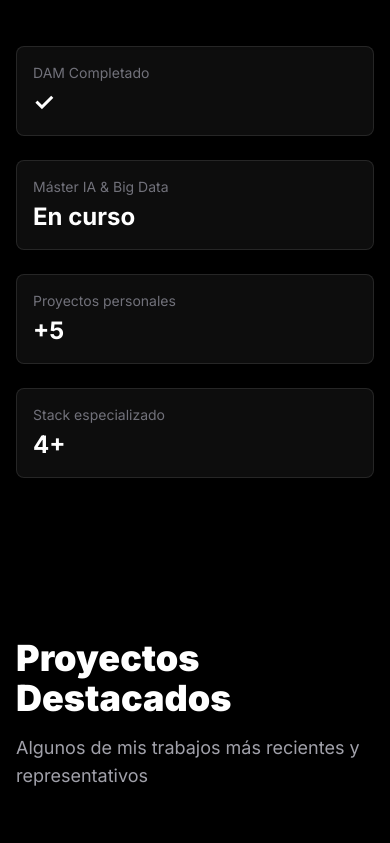
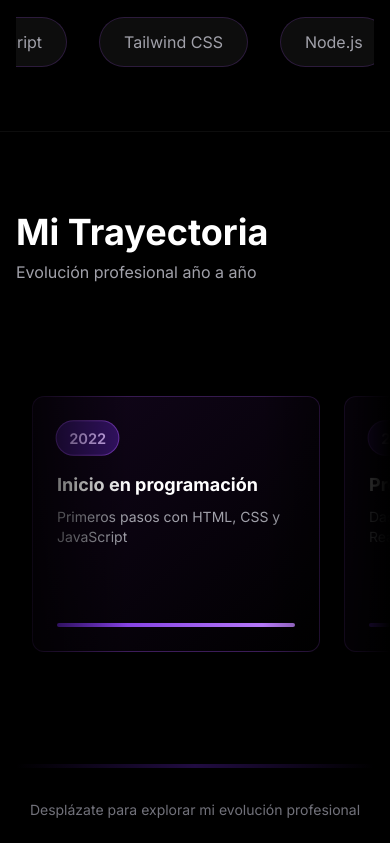
Before and after one commit to Mariioogrciia/portafolio, a Next.js app: page / in a window 390 px wide. Shown: the part 4201-5044 px from the top of the page. Built offline with nearby package versions, Linux system fonts and the light colour scheme.

Commit message:
quitadas cosas innecesarias

```diff
--- a/app/components/HeroSection.tsx
+++ b/app/components/HeroSection.tsx
@@ -1,7 +1,6 @@
 'use client'
 
 import { motion } from 'framer-motion'
-import { Cube3D } from './Cube3D'
 import { SplitTextReveal } from './SplitTextReveal'
 
 export function HeroSection() {
@@ -28,9 +27,6 @@ export function HeroSection() {
 
   return (
     <section id="hero" className="relative min-h-screen w-full flex items-center justify-center px-4 pt-32 pb-20 overflow-hidden bg-transparent">
-      {/* Cube3D Background */}
-      <Cube3D />
-
       {/* Hero Content (z-10) */}
       <div className="relative z-10 w-full max-w-4xl mx-auto">
         <motion.div
--- a/app/components/HorizontalTimeline.tsx
+++ b/app/components/HorizontalTimeline.tsx
@@ -41,60 +41,90 @@ export function HorizontalTimeline() {
   const containerRef = useRef<HTMLDivElement>(null)
   const { scrollYProgress } = useScroll({
     target: containerRef,
-    offset: ['start start', 'end end'],
+    offset: ['start center', 'end center'],
   })
 
-  const xProgress = useTransform(scrollYProgress, [0, 1], ['0%', `-${(timelineItems.length - 1) * 100}%`])
+  const xOffset = useTransform(scrollYProgress, [0, 1], [0, -1200])
 
   return (
-    <div ref={containerRef} className="relative h-[400vh] bg-transparent">
-      <div className="sticky top-0 h-screen w-full overflow-hidden bg-transparent">
+    <section ref={containerRef} className="relative py-20 bg-black overflow-hidden">
+      <div className="max-w-7xl mx-auto px-4 mb-12">
+        <h2 className="text-4xl font-bold text-white mb-2">Mi Trayectoria</h2>
+        <p className="text-zinc-400">Evolución profesional año a año</p>
+      </div>
+
+      <div className="relative h-96 flex items-center overflow-hidden">
+        {/* Gradientes laterales */}
+        <div className="absolute left-0 top-0 bottom-0 w-32 bg-gradient-to-r from-black to-transparent z-20 pointer-events-none" />
+        <div className="absolute right-0 top-0 bottom-0 w-32 bg-gradient-to-l from-black to-transparent z-20 pointer-events-none" />
+
+        {/* Timeline items */}
         <motion.div
-          style={{
-            x: xProgress,
-          } as any}
-          className="flex gap-8 h-full w-max px-8"
+          style={{ x: xOffset }}
+          className="flex gap-6 px-8"
         >
           {timelineItems.map((item, idx) => (
             <motion.div
               key={idx}
-              className="flex-shrink-0 h-full w-96 flex flex-col items-center justify-center text-center"
+              className="flex-shrink-0 w-72 group cursor-default"
               initial={{ opacity: 0, y: 20 }}
               whileInView={{ opacity: 1, y: 0 }}
               transition={{ delay: idx * 0.1 }}
             >
-              {/* Timeline circle */}
-              <div className="relative mb-8">
+              {/* Card */}
+              <motion.div
+                className="relative h-64 rounded-xl border border-purple-500/30 bg-gradient-to-br from-purple-900/20 to-transparent p-6 flex flex-col justify-between overflow-hidden"
+                whileHover={{ borderColor: 'rgba(168, 85, 247, 0.8)', scale: 1.02 }}
+                transition={{ duration: 0.3 }}
+              >
+                {/* Glow effect on hover */}
+                <div className="absolute inset-0 opacity-0 group-hover:opacity-100 transition-opacity duration-300">
+                  <div className="absolute top-0 right-0 w-40 h-40 bg-purple-600/20 blur-3xl" />
+                </div>
+
+                {/* Year badge */}
                 <motion.div
-                  className="w-16 h-16 rounded-full bg-purple-600 border-2 border-purple-400 flex items-center justify-center"
-                  whileHover={{ scale: 1.2 }}
+                  className="relative z-10 inline-flex w-fit"
+                  animate={{ scale: [1, 1.05, 1] }}
+                  transition={{ duration: 2, repeat: Infinity }}
                 >
-                  <span className="text-white font-bold text-sm">{item.year}</span>
+                  <div className="px-3 py-1 rounded-full bg-purple-600/40 border border-purple-500/50">
+                    <span className="text-sm font-semibold text-purple-300">{item.year}</span>
+                  </div>
                 </motion.div>
-                {idx < timelineItems.length - 1 && (
-                  <div className="absolute top-1/2 left-full w-32 h-1 bg-gradient-to-r from-purple-600 to-transparent" />
-                )}
-              </div>
 
-              {/* Content */}
-              <h3 className="text-2xl font-bold text-white mb-3">{item.title}</h3>
-              <p className="text-zinc-400 text-sm max-w-xs">{item.description}</p>
+                {/* Content */}
+                <div className="relative z-10 mt-4">
+                  <h3 className="text-lg font-bold text-white mb-2 line-clamp-2">{item.title}</h3>
+                  <p className="text-sm text-zinc-400 line-clamp-3">{item.description}</p>
+                </div>
+
+                {/* Progress indicator */}
+                <div className="relative z-10 mt-auto">
+                  <div className="w-full h-1 bg-zinc-700/50 rounded-full overflow-hidden">
+                    <motion.div
+                      className="h-full bg-gradient-to-r from-purple-600 to-purple-400"
+                      initial={{ width: '0%' }}
+                      whileInView={{ width: '100%' }}
+                      transition={{ duration: 1.2, delay: idx * 0.1 }}
+                    />
+                  </div>
+                </div>
+              </motion.div>
             </motion.div>
           ))}
         </motion.div>
+      </div>
 
-        {/* Scroll indicator */}
-        <div className="absolute bottom-8 left-1/2 -translate-x-1/2 text-center pointer-events-none">
-          <p className="text-zinc-500 text-sm">Desplázate horizontalmente</p>
-          <motion.div
-            animate={{ x: [0, 10, 0] }}
-            transition={{ duration: 2, repeat: Infinity }}
-            className="mt-2"
-          >
-            →
-          </motion.div>
-        </div>
+      {/* Timeline line */}
+      <div className="mt-12 max-w-7xl mx-auto px-4">
+        <div className="relative h-1 bg-gradient-to-r from-transparent via-purple-600/30 to-transparent rounded-full" />
       </div>
-    </div>
+
+      {/* Info text */}
+      <div className="text-center mt-8 text-zinc-500 text-sm">
+        <p>Desplázate para explorar mi evolución profesional</p>
+      </div>
+    </section>
   )
 }
--- a/app/components/StickyZoomSection.tsx
+++ b/app/components/StickyZoomSection.tsx
@@ -1,53 +1,123 @@
 'use client'
 
-import { motion, useScroll, useTransform, useMotionTemplate } from 'framer-motion'
-import { useRef } from 'react'
+import { motion, useScroll, useTransform } from 'framer-motion'
+import { useRef, useMemo } from 'react'
 
 export function StickyZoomSection() {
   const sectionRef = useRef<HTMLDivElement>(null)
 
   const { scrollYProgress } = useScroll({
     target: sectionRef,
-    offset: ['start start', 'end end'],
+    offset: ['start start', 'end center'],
   })
 
-  const scale = useTransform(scrollYProgress, [0, 0.5, 1], [0.3, 2.5, 6])
-  const opacity = useTransform(scrollYProgress, [0, 0.4, 0.8, 1], [0, 1, 1, 0])
-  const blur = useTransform(scrollYProgress, [0.7, 1], [0, 20])
-  const blurTemplate = useMotionTemplate`blur(${blur}px)`
+  // Crear partículas de texto para efecto dispersión
+  const particles = useMemo(() => {
+    return Array.from({ length: 25 }).map((_, i) => ({
+      id: i,
+      angle: (i / 25) * Math.PI * 2,
+      distance: 50 + (i % 3) * 30,
+      duration: 0.8 + (i % 5) * 0.3,
+    }))
+  }, [])
+
+  const opacity = useTransform(scrollYProgress, [0, 0.25, 0.75, 1], [0.3, 1, 1, 0])
 
   return (
     <div
       ref={sectionRef}
       className="relative w-full bg-transparent"
-      style={{ height: '300vh' }}
+      style={{ height: '280vh' }}
     >
       {/* Sticky container */}
-      <div className="sticky top-0 h-screen w-full overflow-hidden flex items-center justify-center">
-        {/* Motion text with scale, opacity, and blur */}
+      <div className="sticky top-0 h-screen w-full overflow-hidden flex items-center justify-center bg-gradient-to-b from-black via-black/80 to-black">
+        {/* Fondo de partículas decorativas */}
+        {particles.map((particle) => (
+          <motion.div
+            key={particle.id}
+            className="absolute w-1 h-1 bg-purple-500/40 rounded-full pointer-events-none"
+            style={{
+              left: '50%',
+              top: '50%',
+            }}
+            animate={{
+              x: Math.cos(particle.angle) * particle.distance,
+              y: Math.sin(particle.angle) * particle.distance,
+              opacity: [0, 0.6, 0],
+            }}
+            transition={{
+              duration: particle.duration,
+              repeat: Infinity,
+              ease: 'easeInOut',
+            }}
+          />
+        ))}
+
+        {/* Main text with glow effect */}
         <motion.div
           style={{
-            scale,
             opacity,
-            filter: blurTemplate,
           }}
-          className="pointer-events-none will-change-transform"
+          className="pointer-events-none will-change-transform relative z-10"
         >
+          <div className="relative">
+            {/* Glow effect */}
+            <motion.div
+              className="absolute inset-0 blur-3xl opacity-50"
+              style={{
+                background: 'radial-gradient(circle, rgba(168, 85, 247, 0.4), transparent)',
+              }}
+              animate={{
+                scale: [1, 1.1, 1],
+              }}
+              transition={{
+                duration: 3,
+                repeat: Infinity,
+                ease: 'easeInOut',
+              }}
+            />
+
             <h1
-            className="text-center font-bold leading-tight tracking-tight"
+              className="text-center font-bold leading-tight tracking-tight relative z-20"
               style={{
-              fontSize: 'clamp(2rem, 8vw, 8rem)',
+                fontSize: 'clamp(2rem, 8vw, 7rem)',
                 background: 'linear-gradient(135deg, #ffffff 0%, #a855f7 50%, #7c3aed 100%)',
                 WebkitBackgroundClip: 'text',
                 WebkitTextFillColor: 'transparent',
                 backgroundClip: 'text',
+                textShadow: '0 0 30px rgba(168, 85, 247, 0.3)',
               }}
             >
               Construyo el futuro
               <br />
               con código
             </h1>
+          </div>
         </motion.div>
+
+        {/* Líneas decorativas animadas */}
+        {[0, 1, 2].map((i) => (
+          <motion.div
+            key={`line-${i}`}
+            className="absolute h-px bg-gradient-to-r from-transparent via-purple-500 to-transparent pointer-events-none"
+            style={{
+              width: '200px',
+              top: `${30 + i * 20}%`,
+              left: '50%',
+              x: '-50%',
+            }}
+            animate={{
+              opacity: [0, 0.3, 0],
+              scaleX: [0, 1, 0],
+            }}
+            transition={{
+              duration: 2,
+              delay: i * 0.4,
+              repeat: Infinity,
+              ease: 'easeInOut',
+            }}
+          />
+        ))}
       </div>
     </div>
   )
--- a/app/page.tsx
+++ b/app/page.tsx
@@ -4,7 +4,6 @@ import GalaxyBackground from './components/GalaxyBackground'
 import { ScrollProgressBar } from './components/ScrollProgressBar'
 import Navbar from './components/Navbar'
 import { HeroSection } from './components/HeroSection'
-import { StickyZoomSection } from './components/StickyZoomSection'
 import { AboutSection } from './components/AboutSection'
 import { ProjectsGrid } from './components/ProjectsParallaxSection'
 import { TechMarquee } from './components/TechMarquee'
@@ -27,7 +26,6 @@ export default function Home() {
       {/* Main content (z-10) */}
       <div className="relative z-10 pt-16">
         <HeroSection />
-        <StickyZoomSection />
         <AboutSection />
         <ProjectsGrid />
         <TechMarquee />
```
Lines whose indentation alone changed are shown as unchanged.
